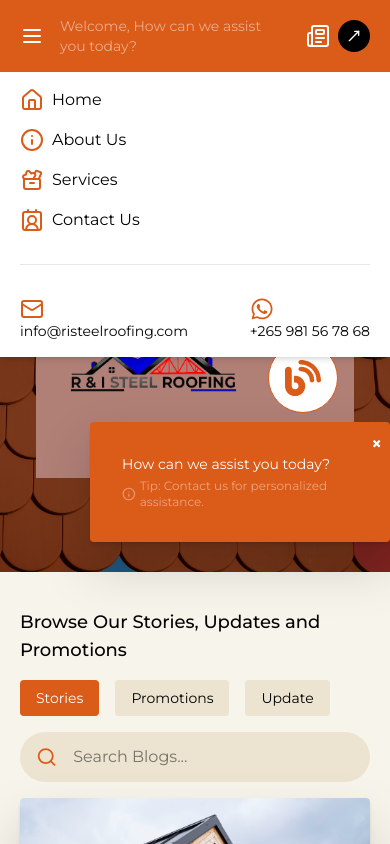
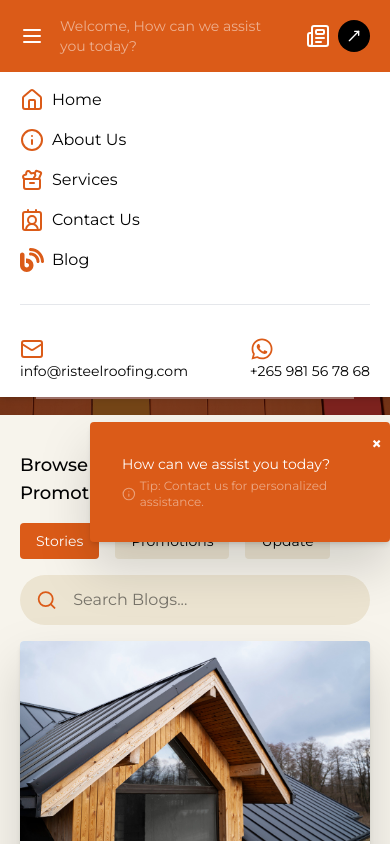
Before and after one commit to Mzota2/RI-Steel-Roofing, a Next.js app: page /blog in a window 390 px wide. Both pictures are taken after a click on the element 32 px from the left and 36 px from the top of the page. Shown: the top 844 px of the page. Built offline with nearby package versions, Linux system fonts and the light colour scheme; a web font is replaced by a local one.

Commit message:
updated menu

```diff
--- a/src/components/Home/Hero.js
+++ b/src/components/Home/Hero.js
@@ -12,7 +12,7 @@ function Hero() {
           <HandleAnimateUp>
             <div className="md:hidden order-2 flex flex-col gap-4 max-w-[600px] mb-5">
             <div className="bg-white text-black p-4 rounded-sm shadow-md box-shadow-lg flex flex-col items-center justify-center">
-              <h1 className="text-2xl md:text-4xl font-bold mb-4">
+              <h1 className="text-xl text-primary font-bold mb-4">
                 Welcome to R & I Steel Roofing
               </h1>
               <div className="h-12 bg-primary mx-auto w-12 rounded-full flex items-center justify-center">
--- a/src/components/HomeAnimation/Carousel.js
+++ b/src/components/HomeAnimation/Carousel.js
@@ -94,12 +94,12 @@ function Carousel() {
 
   return (
     <div
-      className="flex flex-col gap-4 w-full"
+      className="flex flex-col gap-4 w-full h-[80vh] md:min-h-[500px] relative"
     >
       <div
       onMouseEnter={() => setPaused(true)}
       onMouseLeave={() => setPaused(false)}
-      className="relative w-full h-[200px] md:h-[500px] overflow-hidden rounded-md">
+      className="relative w-full h-full overflow-hidden rounded-md">
         <AnimatePresence initial={false} custom={direction}>
           <motion.img
             key={index}
--- a/src/components/Navbar/MobileMenu.js
+++ b/src/components/Navbar/MobileMenu.js
@@ -4,7 +4,7 @@ import Link from 'next/link';
 import { Contact2Icon, MailIcon, Dot, HomeIcon, InfoIcon, MenuIcon, MoveUpRight, Newspaper, ToolCaseIcon } from "lucide-react";
 import Image from "next/image";
 import { useRef, useEffect, useState } from "react";
-import { FaWhatsapp } from "react-icons/fa6";
+import { FaBlog, FaWhatsapp } from "react-icons/fa6";
 
 const MobileMenu = ({showMenu, setShowMenu, buttonRef})=>{
   const menuRef = useRef(null);
@@ -51,6 +51,11 @@ const MobileMenu = ({showMenu, setShowMenu, buttonRef})=>{
           <span className="">Contact Us</span>
         </Link>
 
+        <Link onClick={handleHideMenuOption} href={'/blog'} className="flex items-center gap-2">
+          <FaBlog size={24} className="h-6 w-6 text-primary" />
+          <span className="">Blog</span>
+        </Link>
+
         <hr className="my-4 border-t border-gray-200" />
 
         <div className="w-full overflow-x-auto flex items-center justify-between">
--- a/src/utils/HandlePageHeader.js
+++ b/src/utils/HandlePageHeader.js
@@ -5,8 +5,8 @@ import Image from 'next/image'
 function HandlePageHeader({title, description, image, Icon}) {
   return (
     <HandleAnimateFadeUp>
-        <div className='w-full relative h-fit md:h-[200px]'>
-            <div className='px-5 py-4 z-10 absolute w-full h-full flex flex-col justify-center items-start gap-2 bg-black/50'>
+        <div className='w-full flex flex-col relative h-fit md:h-[200px] bg-red-400'>
+            <div className='px-5 order-1 py-4 z-10  w-full h-full flex flex-col justify-center items-start gap-2 bg-black/50'>
                 <div className='w-full flex-col md:flex-row flex items-center gap-4 md:gap-12 lg:gap-24 max-w-[1200px] mx-auto'>
                   <div className='flex flex-col gap-2'>
                       <h1 className='font-semibold text-white text-2xl md:text-3xl'>{title}</h1>
@@ -27,7 +27,7 @@ function HandlePageHeader({title, description, image, Icon}) {
 
                 </div>
             </div>
-            <Image className='w-full h-full max-h-[500px] object-cover' loading='lazy' src={image || '/theme-background.jpg'} height={500} width={500} alt="Theme background"/>
+            <Image className='w-full order-2 absolute top-0 left-0 h-full max-h-[500px] object-cover' loading='lazy' src={image || '/theme-background.jpg'} height={500} width={500} alt="Theme background"/>
         </div>
     </HandleAnimateFadeUp>
   )
```
